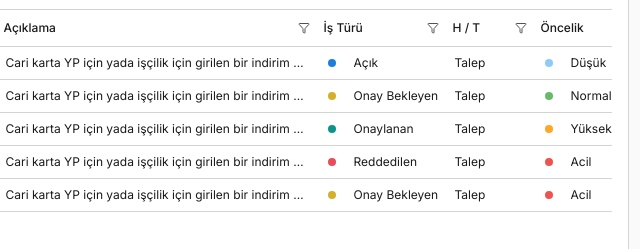
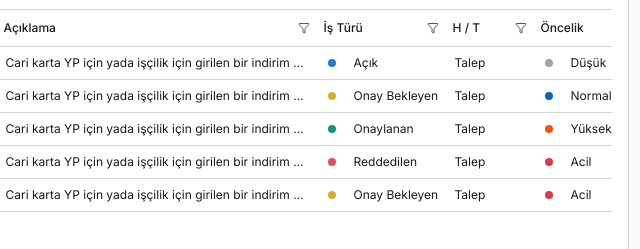
Before and after one commit to Vizigoth/medusa-demo, a plain HTML site: page dashboard.html in a window 1280 px wide. Shown: the part 148-397 px from the top of the page, 635-1275 px from the left. Drawn offline with nearby package versions, Linux system fonts and the light colour scheme.

Commit message:
fix: correct Öncelik dot colors per Figma 139:116342
- Düşük:  #A3A3A3 (grey)
- Normal:  #0E62BB (blue)
- Yüksek:  #EA580C (orange)
- Acil:    #D83A52 (crimson)

Co-Authored-By: Claude Sonnet 4.6 <noreply@anthropic.com>

```diff
--- a/dashboard.html
+++ b/dashboard.html
@@ -857,11 +857,11 @@
     .badge.badge--tamamlandi  { background: #daede5; } /* green/100 */
     .badge.badge--bilgi-bek   { background: #f3e8ff; } /* purple/100 */
 
-    /* Dot color variants — Öncelik & İş Türü */
-    .dot.dot--dusuk   { background: #90CAF9; }
-    .dot.dot--normal  { background: #66BB6A; }
-    .dot.dot--yuksek  { background: #FFA726; }
-    .dot.dot--acil    { background: #EF5350; }
+    /* Dot color variants — Öncelik (Figma 139:116342) */
+    .dot.dot--dusuk   { background: #A3A3A3; }
+    .dot.dot--normal  { background: #0E62BB; }
+    .dot.dot--yuksek  { background: #EA580C; }
+    .dot.dot--acil    { background: #D83A52; }
     .dot.dot--type-acik      { background: #1C7FDB; }
     .dot.dot--type-onay-bek  { background: #D4AF2C; }
     .dot.dot--type-onaylandi { background: #0D9488; }
```
